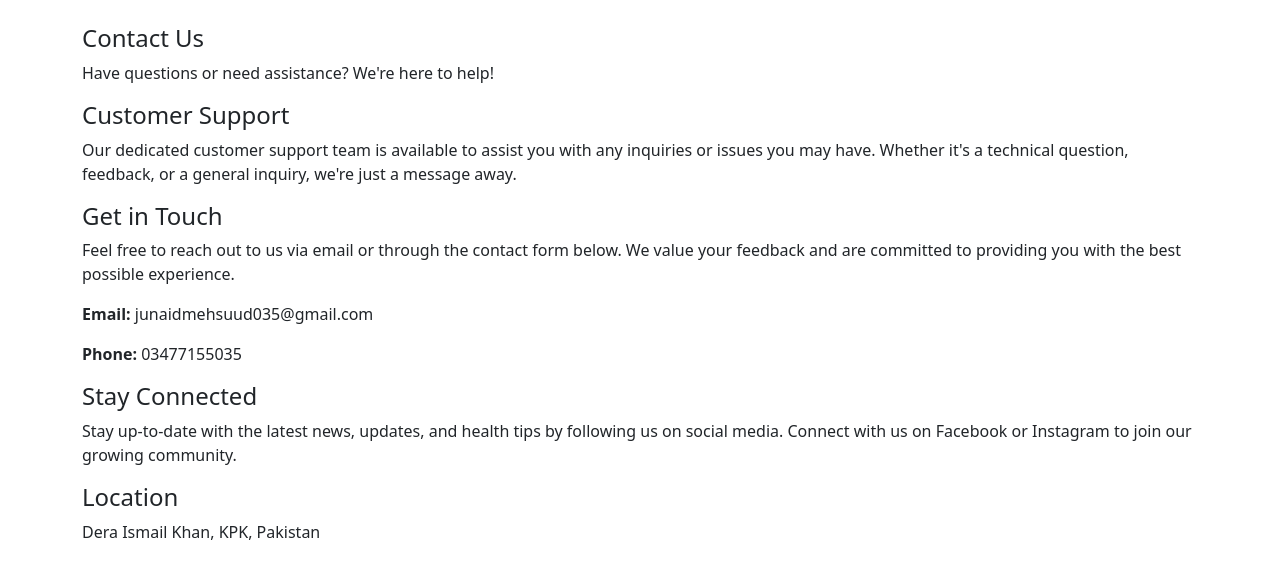
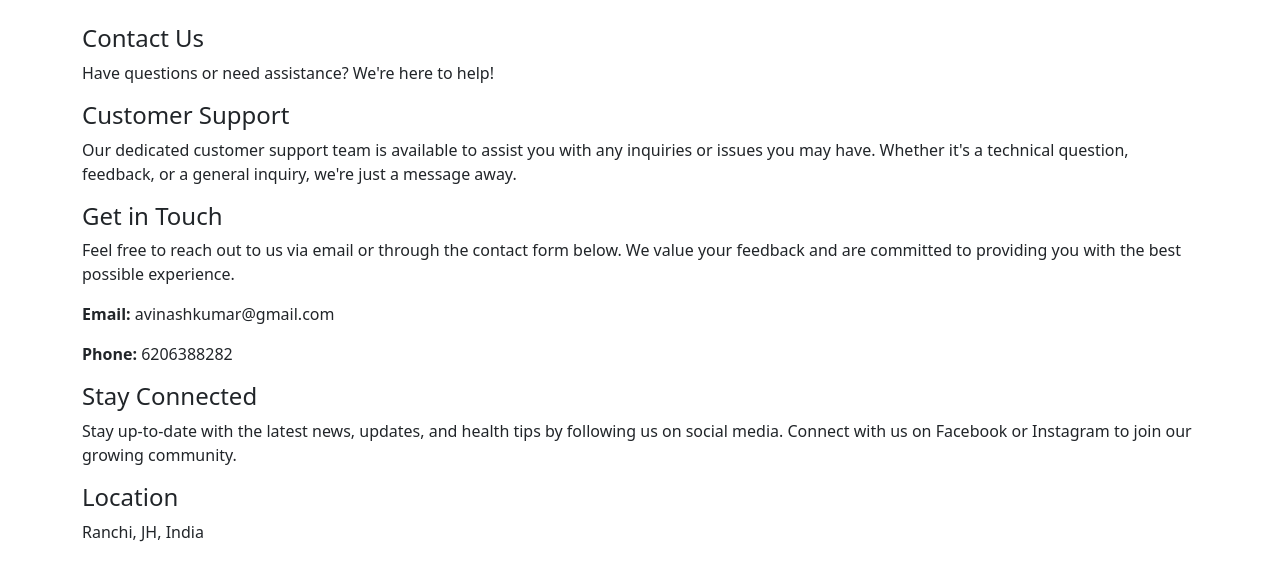
Before and after one commit to kumaravinash5074/medicineRecommender, a Flask app: page /contact in a window 1280 px wide. Shown: the top 581 px of the page. Run offline with Flask 3, Linux system fonts and the light colour scheme; parts of the project's set-up code (start-up, migrations or seed data) failed here and were passed over.

Commit message:
change write up

```diff
--- a/main.py
+++ b/main.py
@@ -105,9 +105,9 @@ def contact():
     return render_template("contact.html")
 
 # developer view funtion and path
-@app.route('/developer')
-def developer():
-    return render_template("developer.html")
+# @app.route('/developer')
+# def developer():
+#     return render_template("developer.html")
 
 # about view funtion and path
 @app.route('/blog')
--- a/templates/about.html
+++ b/templates/about.html
@@ -38,7 +38,7 @@
 </h3>
 <p>We invite you to explore our platform, engage with our educational content, and take control of your health journey. Together, we can revolutionize the way individuals access and understand healthcare information.
 </p>
-<p>Thank you for choosing [Your Website Name] as your trusted health companion. We are here to empower you with knowledge, support, and a brighter, healthier future.
+<p>Thank you for choosing Medical Health center as your trusted health companion. We are here to empower you with knowledge, support, and a brighter, healthier future.
 </p>
 
     </div>
--- a/templates/blog.html
+++ b/templates/blog.html
@@ -10,7 +10,7 @@
     <div class="container my-4 mt-4">
 
         <h2 class="text-center"> Building a Symptom-Based Disease Diagnosis Web App with Flask and Machine Learning</h2>
-        <p>In the age of technology and information, access to accurate and timely healthcare is more critical than ever. With the increasing importance of remote healthcare solutions, we embarked on a journey to develop a symptom-based disease diagnosis web application. Leveraging Flask for the backend and a Decision Tree Classifier model, we created a user-friendly platform that can help users identify potential illnesses based on their reported symptoms.</p>
+        <p>In the age of technology and information, access to accurate and timely healthcare is more critical than ever. With the increasing importance of remote healthcare solutions, we embarked on a journey to develop a symptom-based disease diagnosis web application. Leveraging Flask for the backend and a Support Vector Classifier model, we created a user-friendly platform that can help users identify potential illnesses based on their reported symptoms.</p>
 
         <h3>The Problem</h3>
         <p>The project began with recognizing a common issue: people often experience symptoms and want quick answers about their health concerns. It can be challenging to differentiate between various diseases, especially when symptoms overlap. Our goal was to provide a convenient solution for users to input their symptoms and receive potential diagnoses.</p>
@@ -20,7 +20,7 @@
 
         <ol>
             <li><b><strong>Symptom Input:</strong></b> Users enter their symptoms through a user-friendly interface. The web app supports a wide range of symptoms, making it versatile for different scenarios.</li>
-            <li><b><strong>Machine Learning Model:</strong></b> We trained a Decision Tree Classifier using a dataset containing symptoms and corresponding diseases. The model is capable of predicting diseases based on input symptoms.</li>
+            <li><b><strong>Machine Learning Model:</strong></b> We trained a Support Vector Classifier using a dataset containing symptoms and corresponding diseases. The model is capable of predicting diseases based on input symptoms.</li>
             <li><b><strong>Prediction:</strong></b> The app uses the model to predict the most likely disease, providing users with instant information about potential health concerns.</li>
             <li><b><strong>Additional Information: </strong></b> To enhance user experience, the app also provides additional information about the predicted disease. This includes a description of the disease, recommended precautions, medications, dietary advice, and workout tips.</li>
 
--- a/templates/contact.html
+++ b/templates/contact.html
@@ -21,8 +21,8 @@
 </h4>
 <p>Feel free to reach out to us via email or through the contact form below. We value your feedback and are committed to providing you with the best possible experience.
 </p>
-<p><b>Email:</b> junaidmehsuud035@gmail.com</p>
-<p><b>Phone:</b> 03477155035</p>
+<p><b>Email:</b> avinashkumar@gmail.com</p>
+<p><b>Phone:</b> 6206388282</p>
 
 
 <h4>Stay Connected</h4>
@@ -30,7 +30,7 @@
 </p>
 <h4>Location
 </h4>
-<p>Dera Ismail Khan, KPK, Pakistan</p>
+<p>Ranchi, JH, India</p>
 
 
 
--- a/templates/developer.html
+++ b/templates/developer.html
@@ -9,11 +9,11 @@
   <body>
 
   <div class="container my-4 mt-4">
-<h6>    About Junaid Khan: Your AI & ML Engineer
+<h6>    About Avinash Kumar: Your AI & ML Engineer
 </h6>
 <h5>Meet the Developer</h5>
 
-<p>Hello, I'm Junaid Khan, your AI and Machine Learning Engineer with over 5 years of experience in the field. I am passionate about harnessing the power of technology to make a positive impact on people's lives. Allow me to share a bit about my journey in the world of artificial intelligence and machine learning.
+<p>Hello, I'm Avinash Kumar.<br/> I am passionate about harnessing the power of technology to make a positive impact on people's lives. Allow me to share a bit about my journey in the world of artificial intelligence and machine learning.
 </p>
 <h5>My Expertise
 </h5>
--- a/templates/index.html
+++ b/templates/index.html
@@ -53,9 +53,9 @@
                     <li class="nav-item">
                         <a class="nav-link" href="/contact">Contact</a>
                     </li>
-                    <li class="nav-item">
+                    <!-- <li class="nav-item">
                         <a class="nav-link" href="/developer">Developer</a>
-                    </li>
+                    </li> -->
                     <li class="nav-item">
                         <a class="nav-link" href="/blog">Blog</a>
                     </li>
```
